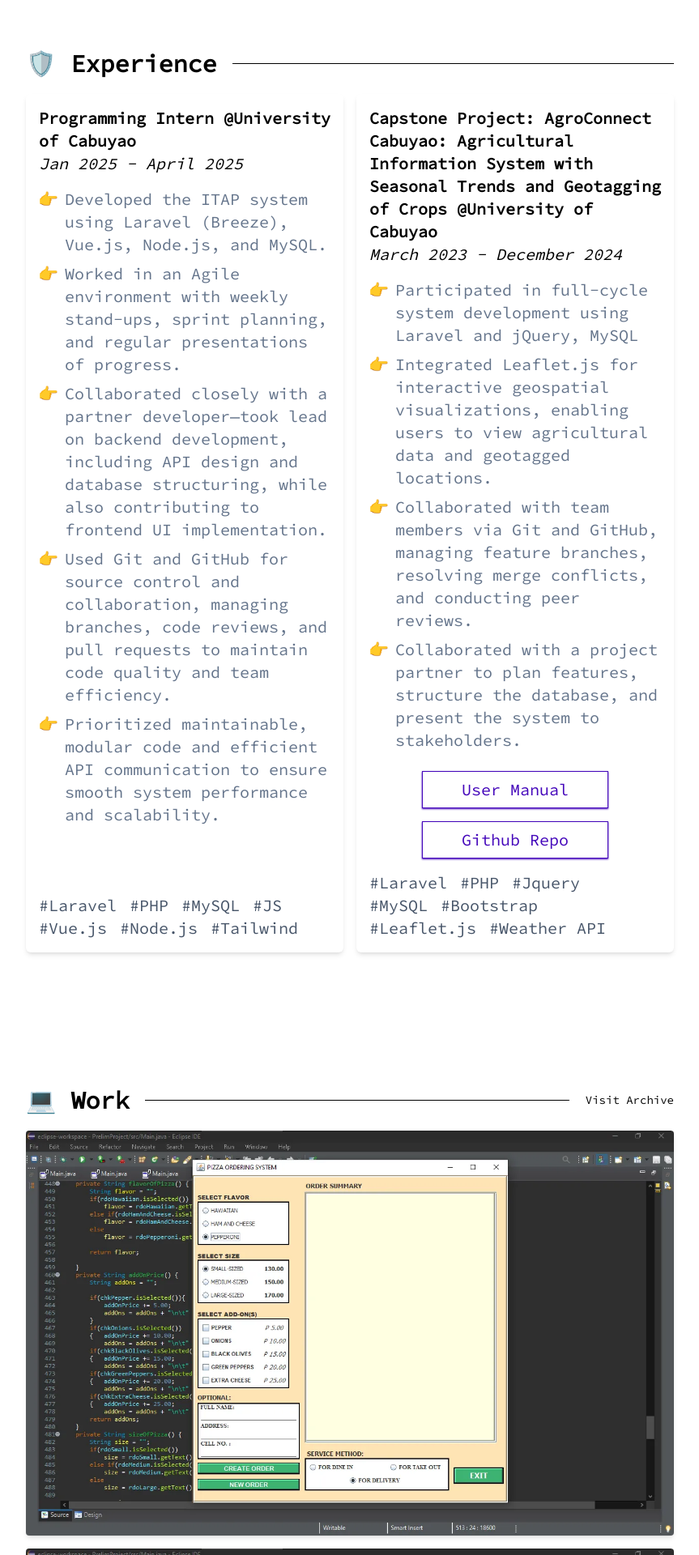
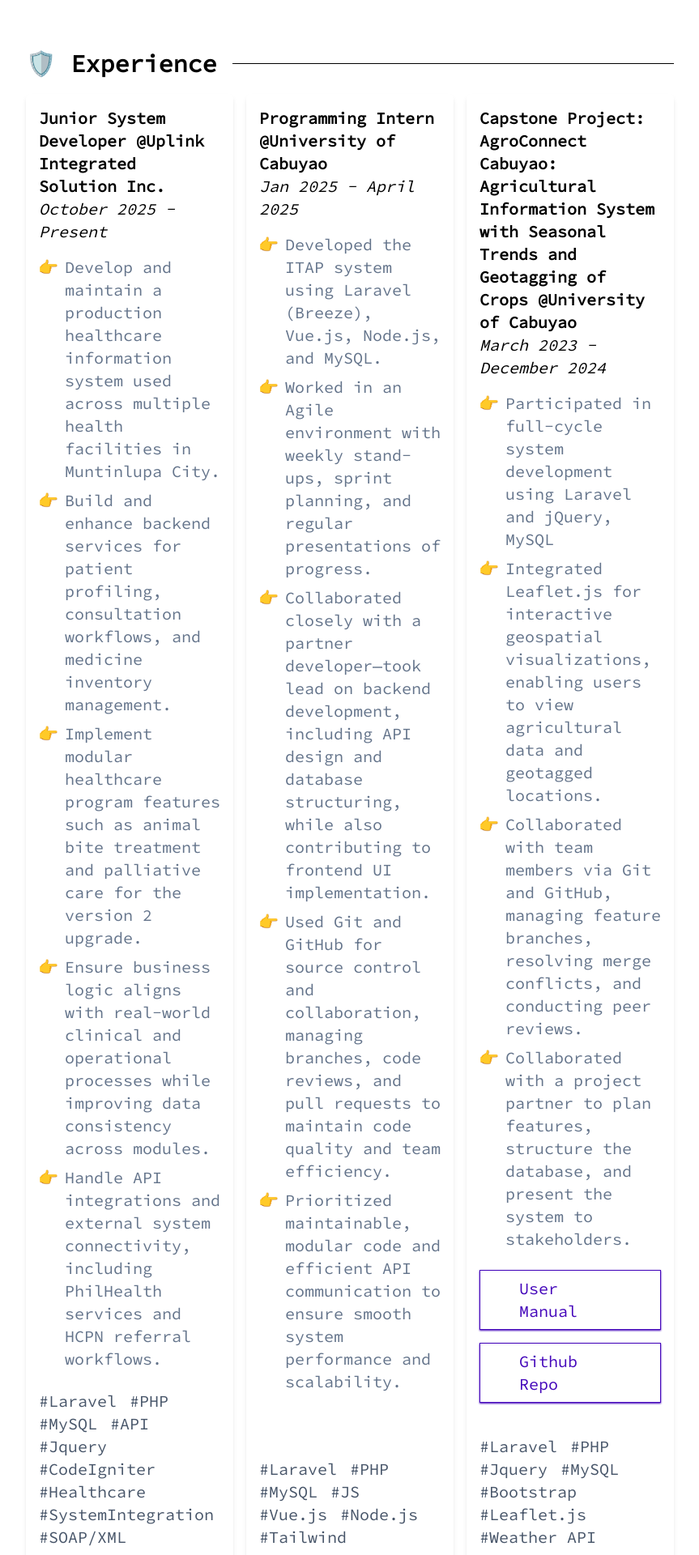
Before and after one commit to mamplata/webdev_portfolio, a Vue app: page / in a window 1280 px wide. Shown: the part 1720-3640 px from the top of the page at 81% size, without its empty margins (208-1071 px from the left). Built offline with nearby package versions, Linux system fonts and the light colour scheme.

Commit message:
update experience section

```diff
--- a/src/components/ExperienceCard.vue
+++ b/src/components/ExperienceCard.vue
@@ -3,15 +3,21 @@
     class="flex flex-col flex-1 rounded-md bg-white shadow-md hover:shadow-lg hover:-translate-y-1 motion-reduce:hover:translate-y-0 motion-reduce:hover:shadow-md dark:bg-slate-800 text-left p-4 transition-all duration-300"
   >
     <h3 class="text-xl font-extrabold">
-      {{ experience.position }}
-      <a :href="experience.company.link" class="hover:text-link-color" target="_blank" rel="noopener noreferrer">
+      {{ experience?.position || 'Untitled Experience' }}
+      <a
+        v-if="experience?.company?.name"
+        :href="experience?.company?.link || '#'"
+        class="hover:text-link-color"
+        target="_blank"
+        rel="noopener noreferrer"
+      >
         @{{ experience.company.name }}
       </a>
     </h3>
-    <p class="italic">{{ experience.duration }}</p>
+    <p class="italic">{{ experience?.duration || '' }}</p>
 
     <ul class="list-['\1F449'] pl-6 pt-4 text-slate-500 dark:text-slate-300">
-      <li v-for="bullet in experience.bulletPoints" :key="bullet" class="pl-2 pb-2">
+      <li v-for="(bullet, bulletIndex) in (experience?.bulletPoints || [])" :key="`${bullet}-${bulletIndex}`" class="pl-2 pb-2">
         {{ bullet }}
       </li>
     </ul>
@@ -20,8 +26,8 @@
     <div v-if="experience.links?.length" class="pt-4 w-full flex justify-center">
       <div class="flex flex-wrap gap-4 justify-center">
         <a
-          v-for="link in experience.links"
-          :key="link.linkName"
+          v-for="(link, linkIndex) in experience.links"
+          :key="`${link.linkName || 'link'}-${linkIndex}`"
           :href="link.linkSource"
           target="_blank"
           rel="noopener noreferrer"
@@ -34,7 +40,7 @@
 
 
     <div class="text-slate-600 pt-4 flex flex-wrap mt-auto dark:text-slate-400">
-      <p v-for="hashtag in experience.hashtags" :key="hashtag" class="pr-4 last:pr-0">
+      <p v-for="(hashtag, hashtagIndex) in (experience?.hashtags || [])" :key="`${hashtag}-${hashtagIndex}`" class="pr-4 last:pr-0">
         #{{ hashtag }}
       </p>
     </div>
--- a/src/components/WorkUnit.vue
+++ b/src/components/WorkUnit.vue
@@ -1,15 +1,9 @@
 <template>
-  <div
-    :class="[
-      'flex flex-col transition-opacity motion-reduce:transition-none duration-500',
-      showProject ? 'opacity-1' : 'opacity-0'
-    ]"
-  >
+  <div class="flex flex-col transition-opacity motion-reduce:transition-none duration-500 opacity-1">
     <!-- Centered Images -->
     <div class="flex flex-col items-center space-y-4 pb-4">
       <img
         v-if="project.imageLink1"
-        @load="showProject = true"
         :src="getImageUrl(project.imageLink1)"
         class="shadow-md max-w-full rounded"
         loading="lazy"
@@ -65,9 +59,6 @@
     project: Object
 })
 
-// Static Images
-const showProject = ref(false)
-
 let getImageUrl = (path) => {
   return new URL(`../assets/${path}`, import.meta.url).href
 }
--- a/src/portfolio.js
+++ b/src/portfolio.js
@@ -60,6 +60,32 @@
 
 // --- 🛡️ Experience Section ---
 const experiences = [
+    {
+        position: "Junior System Developer",
+        company: {
+            name: "Uplink Integrated Solution Inc.",
+            link: "https://www.facebook.com/uplinkofficial/"
+        },
+        duration: "October 2025 - Present",
+        bulletPoints: [
+            "Develop and maintain a production healthcare information system used across multiple health facilities in Muntinlupa City.",
+            "Build and enhance backend services for patient profiling, consultation workflows, and medicine inventory management.",
+            "Implement modular healthcare program features such as animal bite treatment and palliative care for the version 2 upgrade.",
+            "Ensure business logic aligns with real-world clinical and operational processes while improving data consistency across modules.",
+            "Handle API integrations and external system connectivity, including PhilHealth services and HCPN referral workflows."
+        ],
+        hashtags: [
+            "Laravel",
+            "PHP",
+            "MySQL",
+            "API",
+            "Jquery",
+            "CodeIgniter",
+            "Healthcare",
+            "SystemIntegration",
+            "SOAP/XML"
+        ]
+    },
     {
         position: "Programming Intern",
         company: {
--- a/src/views/ExperienceView.vue
+++ b/src/views/ExperienceView.vue
@@ -4,7 +4,7 @@
             <h1 class="text-3xl font-bold pr-5">🛡️ Experience</h1>
             <div class="flex-grow border-t border-black dark:border-white border-1"></div>
         </div>
-        <div :class="['flex flex-col space-y-4 lg:grid lg:grid-cols-2 lg:gap-x-4 lg:space-y-0 mb-36 transition-all motion-reduce:transition-none duration-500 delay-300', visible ? 'translate-y-0 opacity-1 blur-0' : 'translate-y-4 opacity-0 blur-sm']">
+        <div :class="['grid grid-cols-1 md:grid-cols-2 xl:grid-cols-3 gap-4 mb-36 transition-all motion-reduce:transition-none duration-500 delay-300', visible ? 'translate-y-0 opacity-1 blur-0' : 'translate-y-4 opacity-0 blur-sm']">
             <ExperienceCard
                 v-for="(experience, index) in content"
                 :key="index" :experience="experience"
@@ -15,14 +15,15 @@
 <script setup>
 import { ref } from 'vue'
 import ExperienceCard from '../components/ExperienceCard.vue'
-import { onIntersect } from '../composables/onIntersect';
 
 const props = defineProps({
-    content: Object,
+    content: {
+        type: Array,
+        default: () => []
+    },
     transitions: Object
 })
 
 const experienceSection = ref({})
-const visible = props.transitions.active && window.matchMedia('(prefers-reduced-motion: no-preference)').matches ? onIntersect(experienceSection, !!props.transitions.showOnce, { threshold: props.transitions.thresholdOption }) : true
-
+const visible = ref(true)
 </script>
--- a/src/views/MainView.vue
+++ b/src/views/MainView.vue
@@ -1,7 +1,7 @@
 <template>
 	<SplashView v-if="showingSplash" />
 
-	<div v-show="!showingSplash"
+	<div v-if="!showingSplash"
 		class="min-h-screen overscroll-contain bg-white dark:bg-slate-900 dark:text-slate-300 text-base md:text-xl">
 		<Navbar :show-transition="showLanding" :dark-mode-active="darkModeActive" @toggle-dark="toggleDark" />
 
--- a/src/views/WorkView.vue
+++ b/src/views/WorkView.vue
@@ -8,12 +8,14 @@
         <div :class="['flex flex-col space-y-12 mb-36 transition-all motion-reduce:transition-none duration-500 delay-300', visible ? 'translate-y-0 opacity-1 blur-0' : 'translate-y-4 opacity-0 blur-sm']">
             <WorkUnit
                 v-for="(project, index) in projInitial"
-                :key="index" :project="project"
+                :key="project.projectName || index"
+                :project="project"
             />
             <WorkUnit
                 v-if="showMore"
                 v-for="(project, index) in content"
-                :key="index" :project="project"
+                :key="project.projectName || index"
+                :project="project"
             />
 
             <button v-show="showPreview" @click="toggleShowMore" class="w-52 py-2 px-6 mx-auto mt-10 bg-transparent border border-button-color text-button-color shadow-sm shadow-button-color transition ease-in-out hover:bg-button-color hover:text-white focus:bg-button-color focus:text-white active:bg-button-color active:text-white duration-300">
@@ -27,21 +29,23 @@
 import WorkUnit from '../components/WorkUnit.vue'
 import { useRouter } from 'vue-router';
 import portfolio from '../portfolio';
-import { onIntersect } from '../composables/onIntersect';
 
 const router = useRouter()
 
 const props = defineProps({
-    content: Object,
+    content: {
+        type: Array,
+        default: () => []
+    },
     transitions: Object
 })
 
 const showPreview = props.content.length > 3
 const showMore = ref(false)
-const projInitial = showPreview ? props.content.splice(0, 3) : props.content
+const projInitial = showPreview ? props.content.slice(0, 3) : props.content
 
 const workSection = ref({})
-const visible = props.transitions.active && window.matchMedia('(prefers-reduced-motion: no-preference)').matches ? onIntersect(workSection, !!props.transitions.showOnce, { threshold: props.transitions.thresholdOption }) : true
+const visible = ref(true)
 
 let toggleShowMore = () => {
     showMore.value = !showMore.value
```
